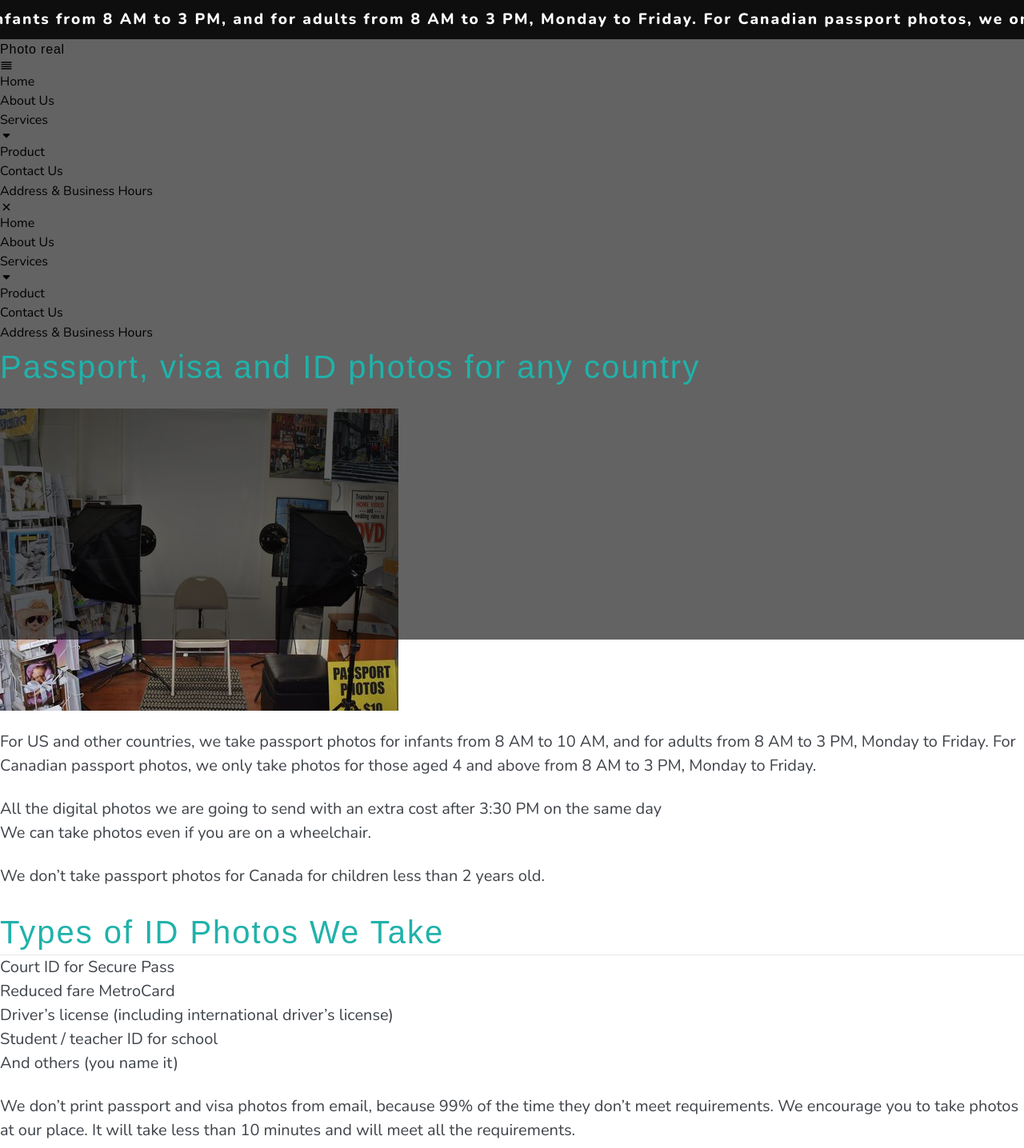
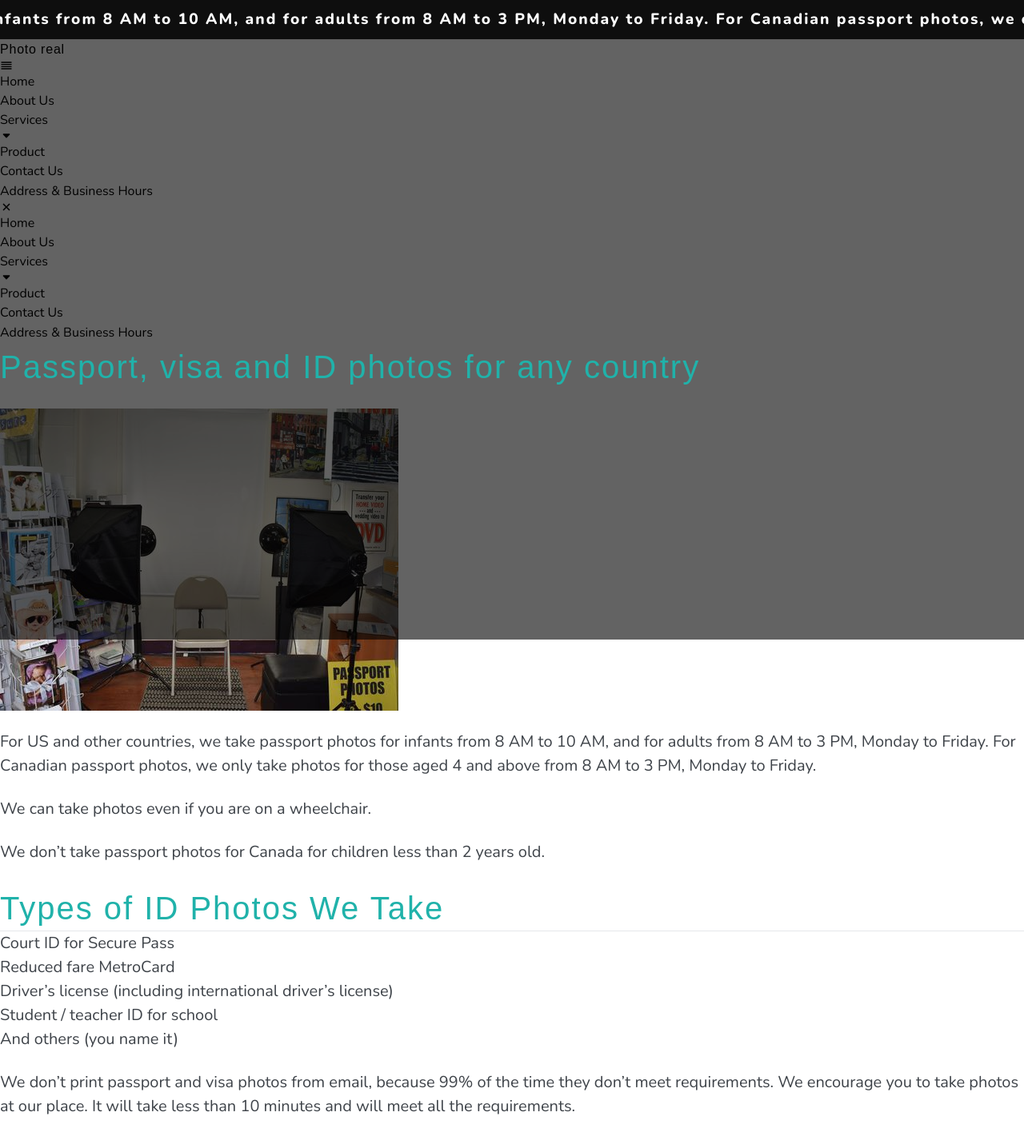
Before and after one commit to abdullahmug2332/Photo-Real, a React (Vite) app: page /service1 in a window 1280 px wide. Shown: the top 1436 px of the page at 80% size. Built offline with nearby package versions, Linux system fonts and the light colour scheme; a web font is replaced by a local one.

Commit message:
make chnages

```diff
--- a/src/Components/Service1.jsx
+++ b/src/Components/Service1.jsx
@@ -20,7 +20,7 @@ export default function Service1() {
           For US and other countries, we take passport photos for infants from 8 AM to 10 AM, and for adults from 8 AM to 3 PM, Monday to Friday. For Canadian passport photos, we only take photos for those aged 4 and above from 8 AM to 3 PM, Monday to Friday.
         </p>{" "}
         <br />
-        <p className="p pf font-[700] mb-[20px]">All the digital photos we are going to send with an extra cost after 3:30 PM on the same day</p>
+        {/* <p className="p pf font-[700] mb-[20px]">All the digital photos we are going to send with an extra cost after 3:30 PM on the same day</p> */}
         <p className="p pf">We can take photos even if you are on a wheelchair.</p>
         <br />
         <p className="p pf">
--- a/src/Components/Slider.jsx
+++ b/src/Components/Slider.jsx
@@ -8,7 +8,7 @@ export default function Slider() {
         <div className="slider-container">
         <Marquee speed={100} gradient={false} pauseOnHover={true} className='slider-text hover:cursor-pointer'>
             <p className='text-[#FFA500]'>
-            For US and other countries, we take passport photos for infants from 8 AM to 3 PM, and for adults from 8 AM to 3 PM, Monday to Friday. For Canadian passport photos, we only take photos for those aged 4 and above from 8 AM to 3 PM, Monday to Friday.
+            For US and other countries, we take passport photos for infants from 8 AM to 10 AM, and for adults from 8 AM to 3 PM, Monday to Friday. For Canadian passport photos, we only take photos for those aged 4 and above from 8 AM to 3 PM, Monday to Friday.
             </p>
         </Marquee>
 
```
